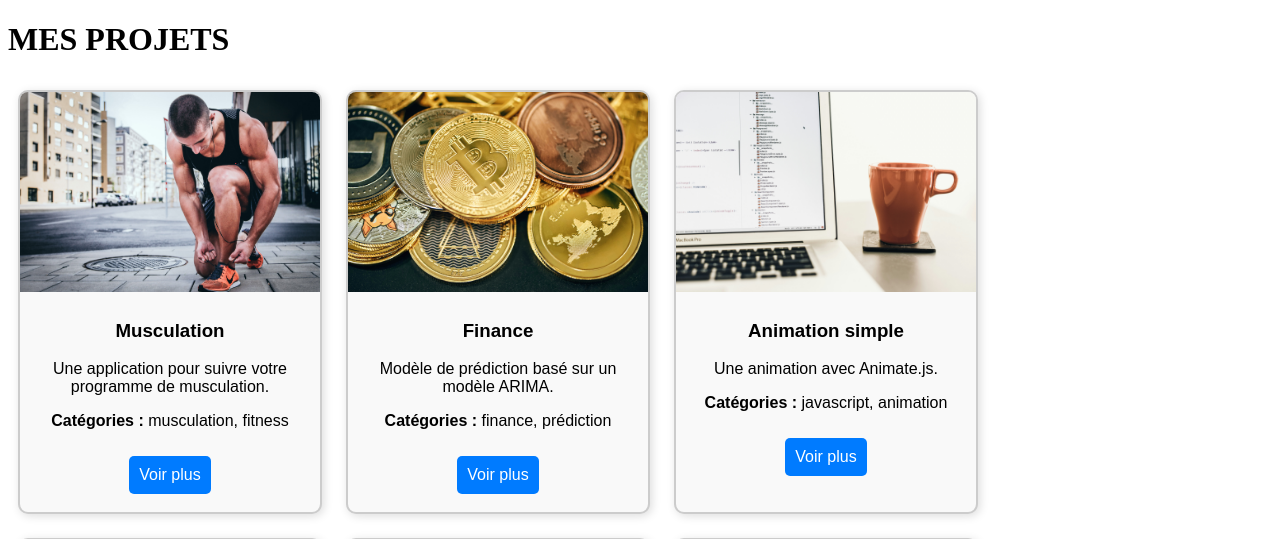
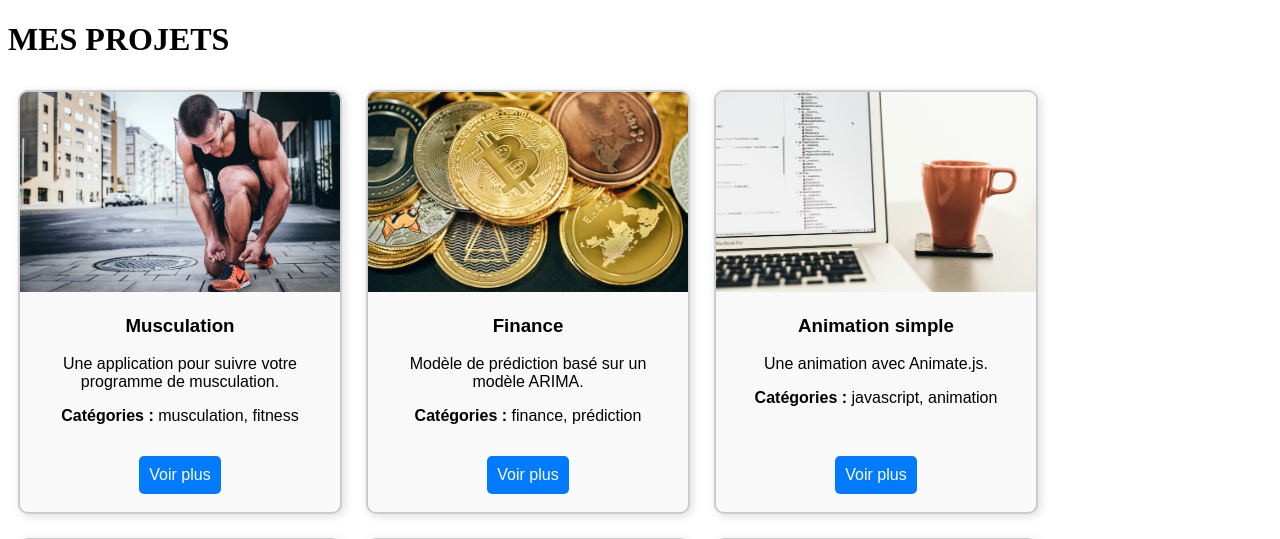
Before and after one commit to galilee57/flask_app, a Flask app: page / in a window 1280 px wide. Shown: the top 539 px of the page. Run offline with Flask 3, Linux system fonts and the light colour scheme.

Commit message:
ajout card-footer et padding

```diff
--- a/static/style.css
+++ b/static/style.css
@@ -1,5 +1,5 @@
 .card {
-    width: 300px;
+    width: 320px;
     height: 420px;
     background-color: #f9f9f9;
     border: 2px solid #ccc;
@@ -18,7 +18,17 @@
     object-fit: cover;
 }
 .card-content {
-    padding: 5px;
+    width: 280px;               /* Largeur fixe */
+    height: 150px;                 /* Hauteur fixe */
+    overflow: hidden;              /* Cache le contenu qui déborde */
+    text-overflow: ellipsis;
+    text-align: center;
+    padding-left: 20px;
+    padding-right: 20px;
+}
+.card-footer {
+    padding-bottom: 10px;
+    text-align: center;
 }
 .btn {
     display: inline-block;
--- a/templates/index.html
+++ b/templates/index.html
@@ -21,12 +21,14 @@
                     {{ carte.categories | join(', ') }}
                 </p>
             {% endif %}
-            <a href="{{ url_for('page_projet', projet_id=carte.id) }}" class="btn">Voir plus</a>
-            {% if carte.lien_externe %}
-                <br>
-                <a href="{{ carte.lien_externe }}" class="btn" target="_blank">Lien externe</a>
-            {% endif %}
         </div>
+        <div class="card-footer">
+                <a href="{{ url_for('page_projet', projet_id=carte.id) }}" class="btn">Voir plus</a>
+        </div>
+        {% if carte.lien_externe %}
+            <br>
+            <a href="{{ carte.lien_externe }}" class="btn" target="_blank">Lien externe</a>
+        {% endif %}
     </div>
         </div>
     {% endfor %}
```
